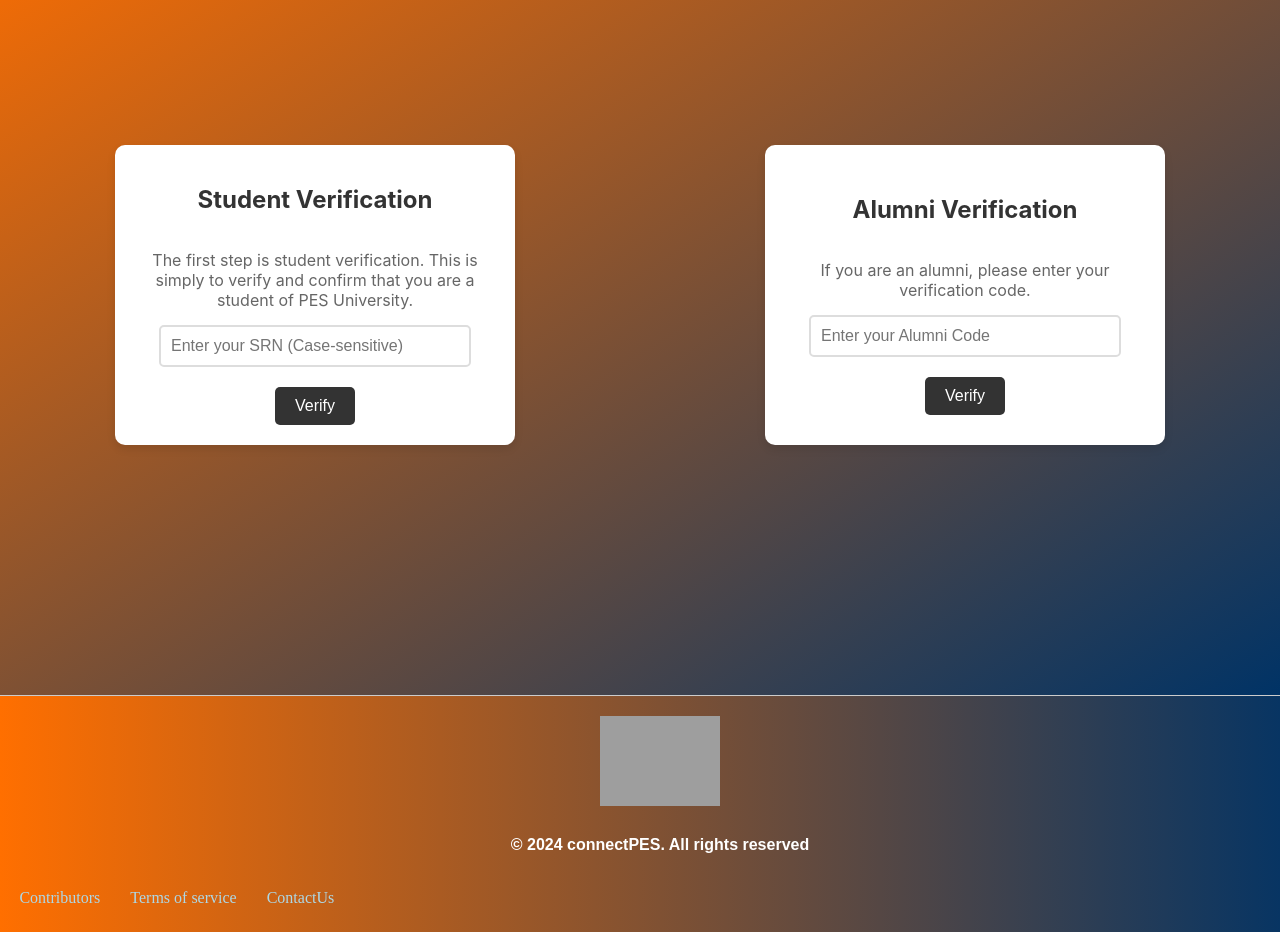
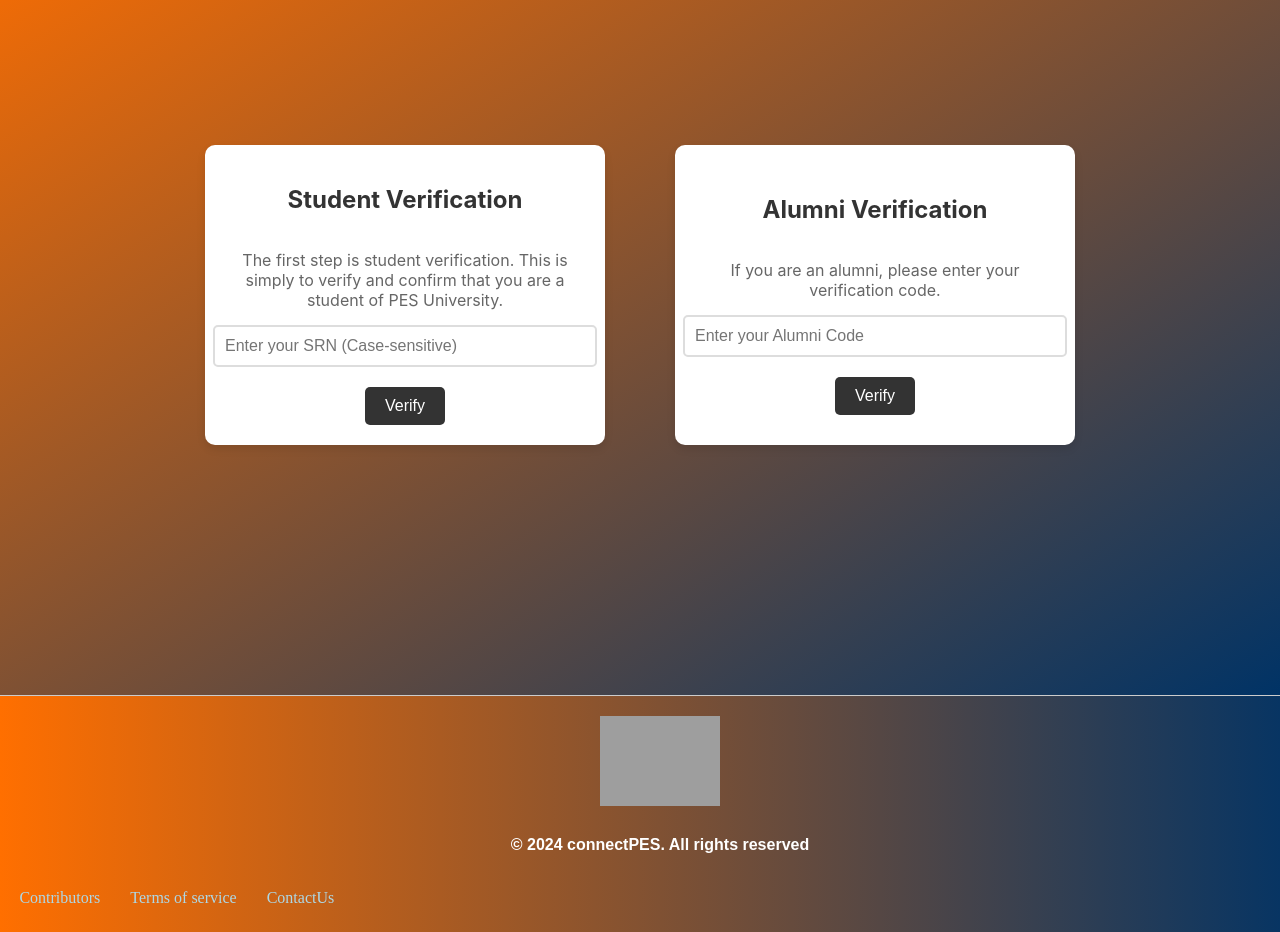
Before and after one commit to vm5/cp, a React (Create React App) app: page / in a window 1280 px wide. Shown: the part 780-1712 px from the top of the page. Built offline with nearby package versions, Linux system fonts and the light colour scheme; grey boxes are pictures that could not be loaded.

Commit message:
Update verification.jsx

```diff
--- a/src/verification.jsx
+++ b/src/verification.jsx
@@ -10,7 +10,7 @@ function Verification({ onVerify }) {
     setIsLoading(true);
     setTimeout(() => {
       setIsLoading(false);
-      if ((srns.length === 13 || srns.length === 14)  &&  srns.startsWith("PES") && srns.includes("UG")) {
+      if ((srns.length === 13 || srns.length === 14) && srns.startsWith("PES") && srns.includes("UG")) {
         onVerify();
       } else {
         alert('Please provide a valid SRN');
@@ -23,7 +23,7 @@ function Verification({ onVerify }) {
     setTimeout(() => {
       setIsLoading(false);
       if (alumniCode === 'pes') {
-        window.location.href='https://connectpesalumni.vercel.app/';
+        window.location.href = 'https://connectpesalumni.vercel.app/';
       } else {
         alert('Please provide a valid alumni code');
       }
@@ -83,9 +83,10 @@ const PageContainer = styled.div`
   justify-content: center;
   min-height: 100vh;
   background: linear-gradient(to bottom right, #FF6F00, #003366);
-  padding:20px;
+  padding: 20px;
   margin: 0;
   box-sizing: border-box;
+  width: 100%;
 `;
 
 const VerificationWrapper = styled.div`
@@ -93,7 +94,7 @@ const VerificationWrapper = styled.div`
   flex-wrap: wrap;
   justify-content: center;
   width: 100%;
-  gap: 250px;
+  gap: 50px;
   @media (max-width: 768px) {
     gap: 20px;
   }
@@ -112,6 +113,7 @@ const VerificationContainer = styled.div`
   width: 100%;
   max-width: 400px;
   box-sizing: border-box;
+  margin: 10px;
 
   @media (max-width: 768px) {
     padding: 15px;
@@ -145,7 +147,7 @@ const Description = styled.p`
 const Input = styled.input`
   margin-bottom: 20px;
   padding: 10px;
-  width: 80%;
+  width: 100%;
   border: 2px solid #ddd;
   border-radius: 5px;
   font-size: 1rem;
@@ -154,10 +156,6 @@ const Input = styled.input`
   &:focus {
     border-color: #333;
     outline: none;
-  }
-
-  @media (max-width: 480px) {
-    width: 90%;
   }
 `;
 
@@ -173,10 +171,6 @@ const Button = styled.button`
 
   &:hover {
     background-color: #555;
-  }
-
-  @media (max-width: 480px) {
-    width: 90%;
   }
 `;
 
```
